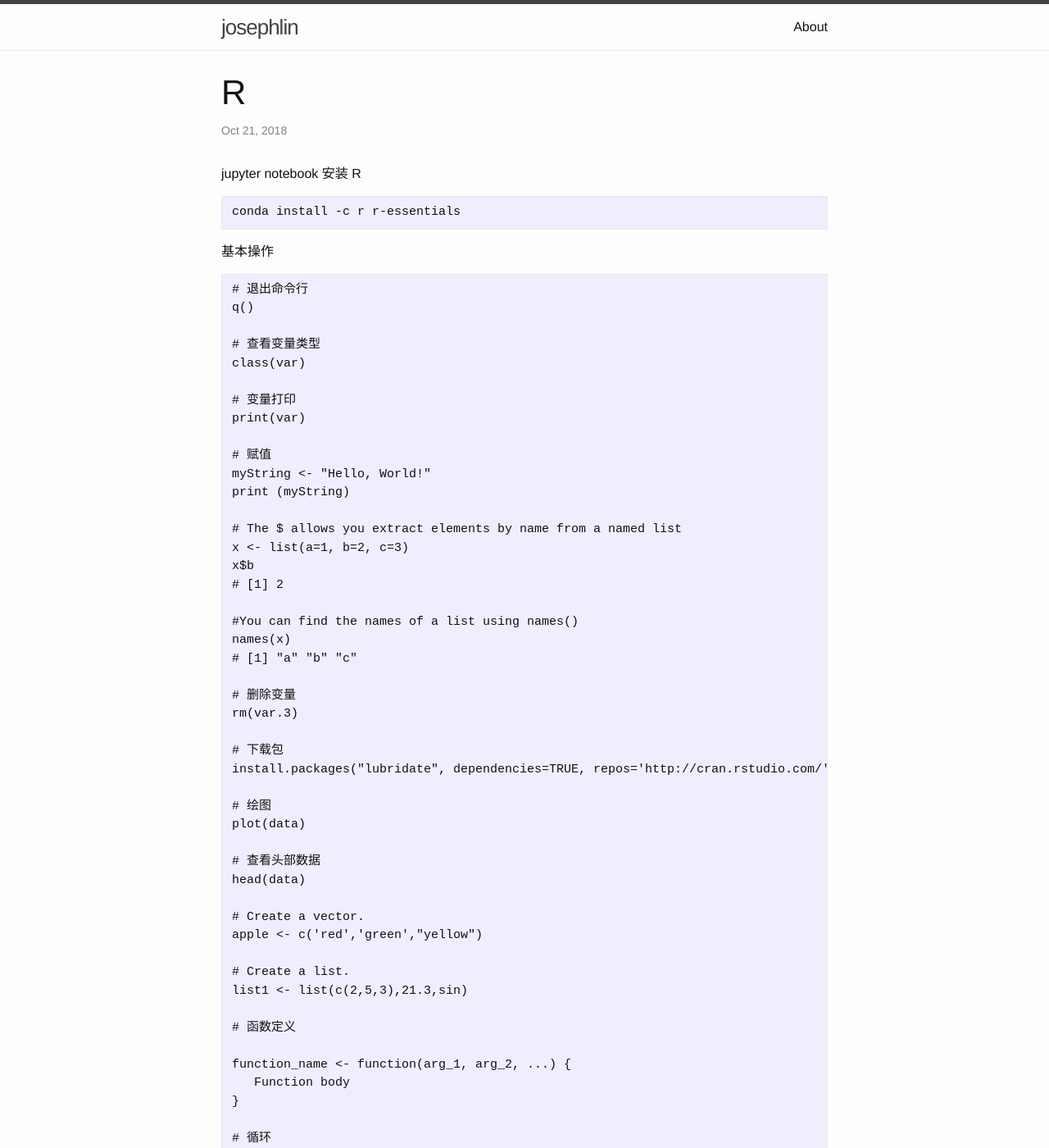
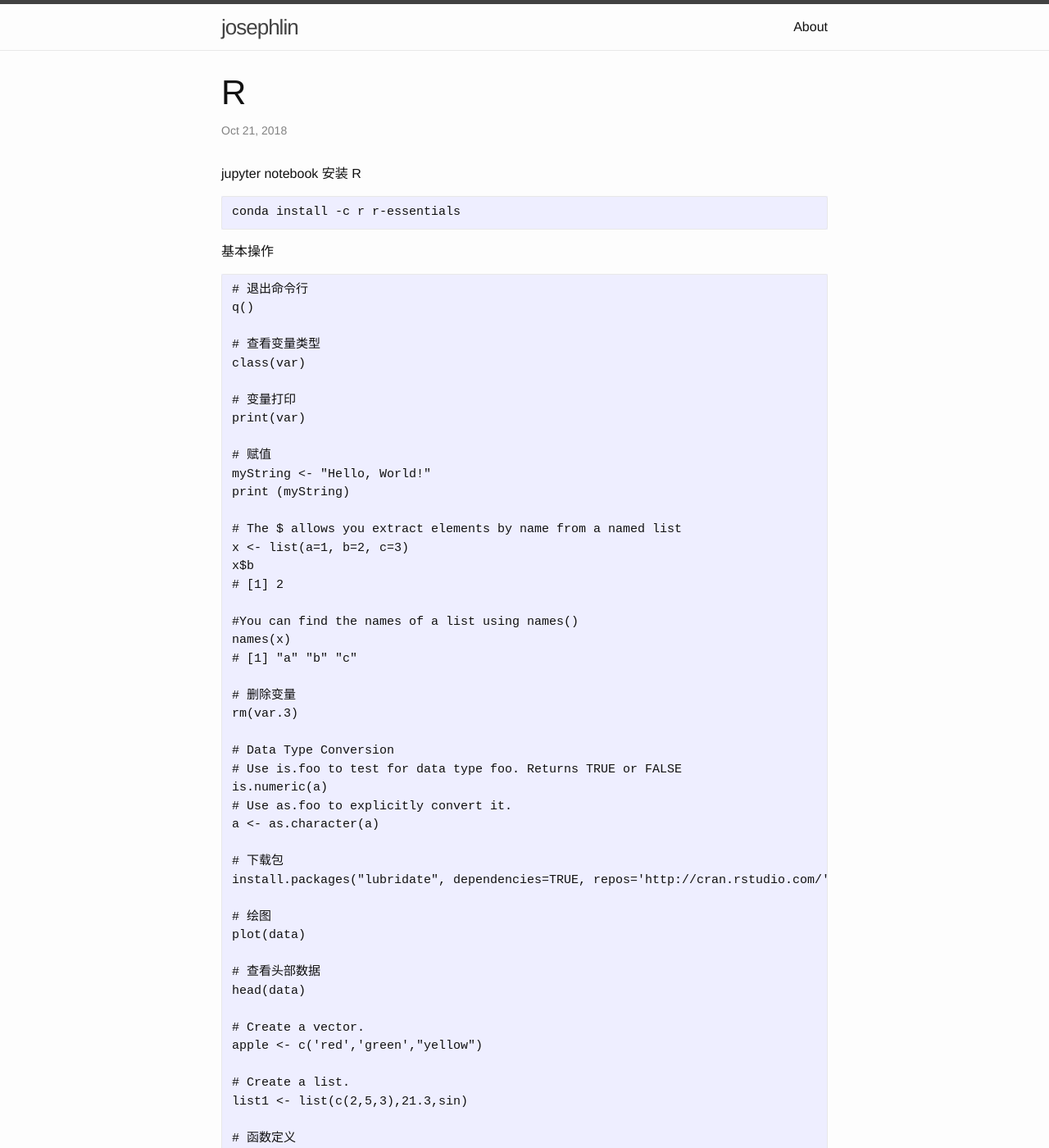
Before and after one commit to josephstalin117/josephstalin117.github.io, a Jekyll site: the page built from _posts/2018-10-21-R.markdown, in a window 1280 px wide and 1400 px high. Shown: the whole window at 82% size. Built offline with Jekyll 4.4.1, drawn with Linux system fonts in a browser that asks for light colours; some of the changed text lies outside the part shown.

Commit message:
add as & is foo

```diff
--- a/_posts/2018-10-21-R.markdown
+++ b/_posts/2018-10-21-R.markdown
@@ -37,6 +37,12 @@ names(x)
 # 删除变量
 rm(var.3)
 
+# Data Type Conversion
+# Use is.foo to test for data type foo. Returns TRUE or FALSE
+is.numeric(a)
+# Use as.foo to explicitly convert it.
+a <- as.character(a)
+
 # 下载包
 install.packages("lubridate", dependencies=TRUE, repos='http://cran.rstudio.com/')
 
```
